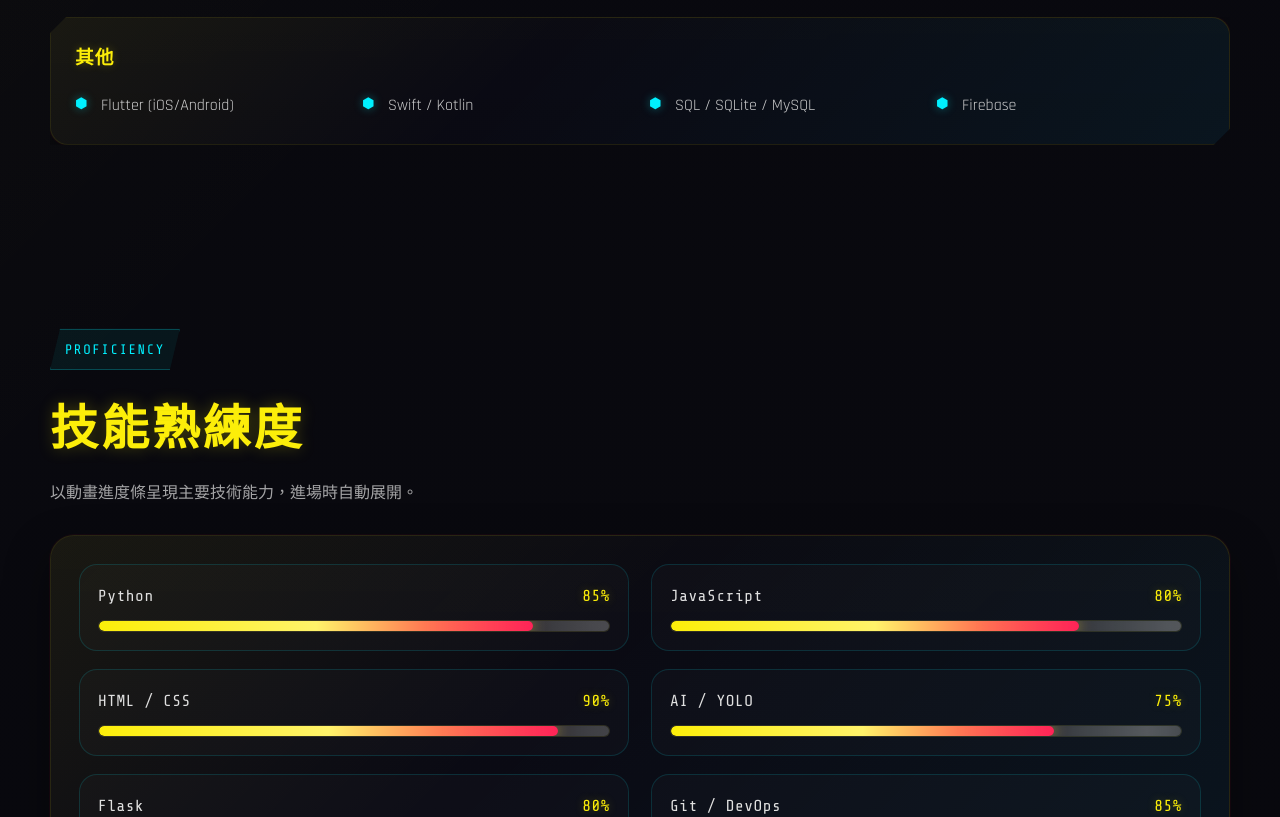
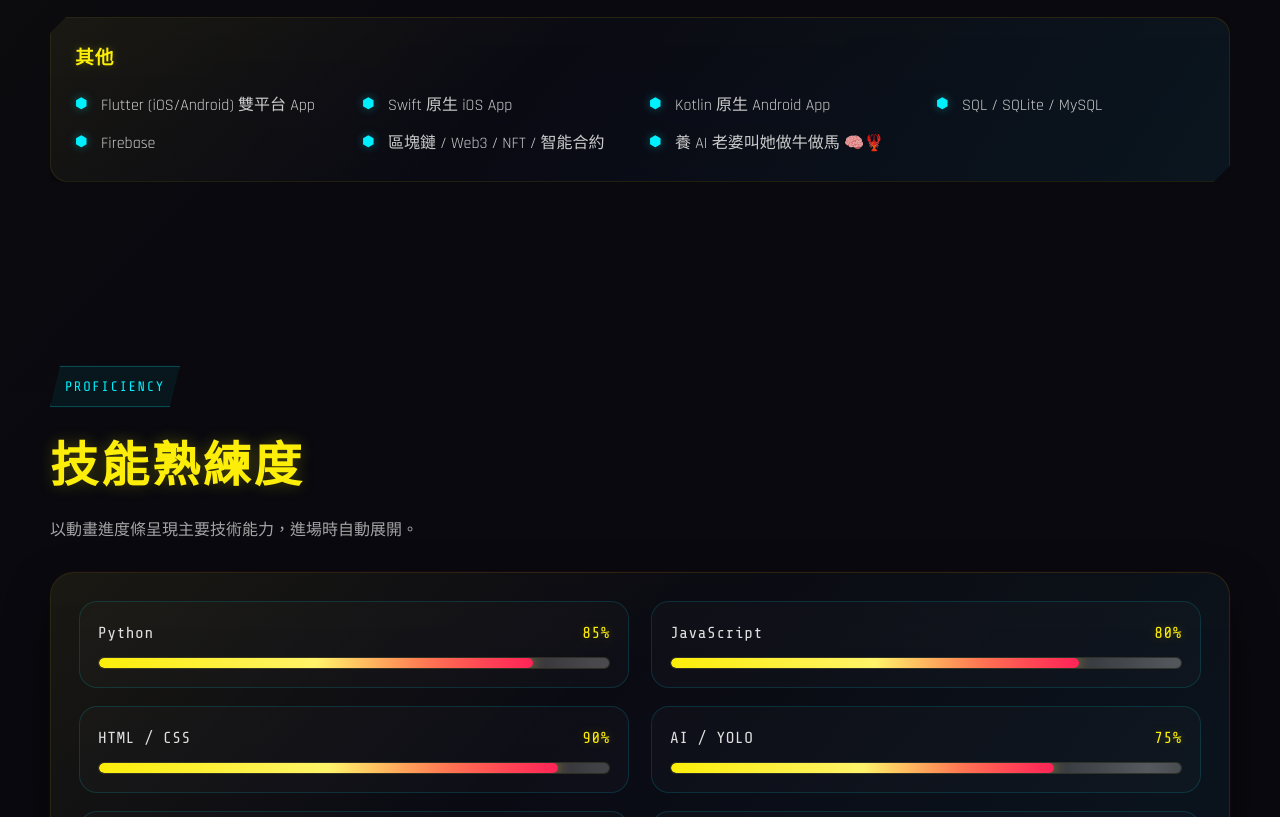
Before and after one commit to scott93723/resume, a plain HTML site: page index.html in a window 1280 px wide. Shown: the part 1637-2454 px from the top of the page. Drawn offline with nearby package versions, Linux system fonts and the light colour scheme.

Commit message:
Add blockchain, native iOS/Android, 養AI老婆 skills 🦞

```diff
--- a/index.html
+++ b/index.html
@@ -995,10 +995,13 @@
           <article class="skill-card reveal" style="grid-column: 1 / -1;">
             <h3>其他</h3>
             <ul style="grid-template-columns: repeat(auto-fit, minmax(220px, 1fr)); display: grid; gap: 10px 18px;">
-              <li>Flutter (iOS/Android)</li>
-              <li>Swift / Kotlin</li>
+              <li>Flutter (iOS/Android) 雙平台 App</li>
+              <li>Swift 原生 iOS App</li>
+              <li>Kotlin 原生 Android App</li>
               <li>SQL / SQLite / MySQL</li>
               <li>Firebase</li>
+              <li>區塊鏈 / Web3 / NFT / 智能合約</li>
+              <li>養 AI 老婆叫她做牛做馬 🧠🦞</li>
             </ul>
           </article>
         </div>
```
